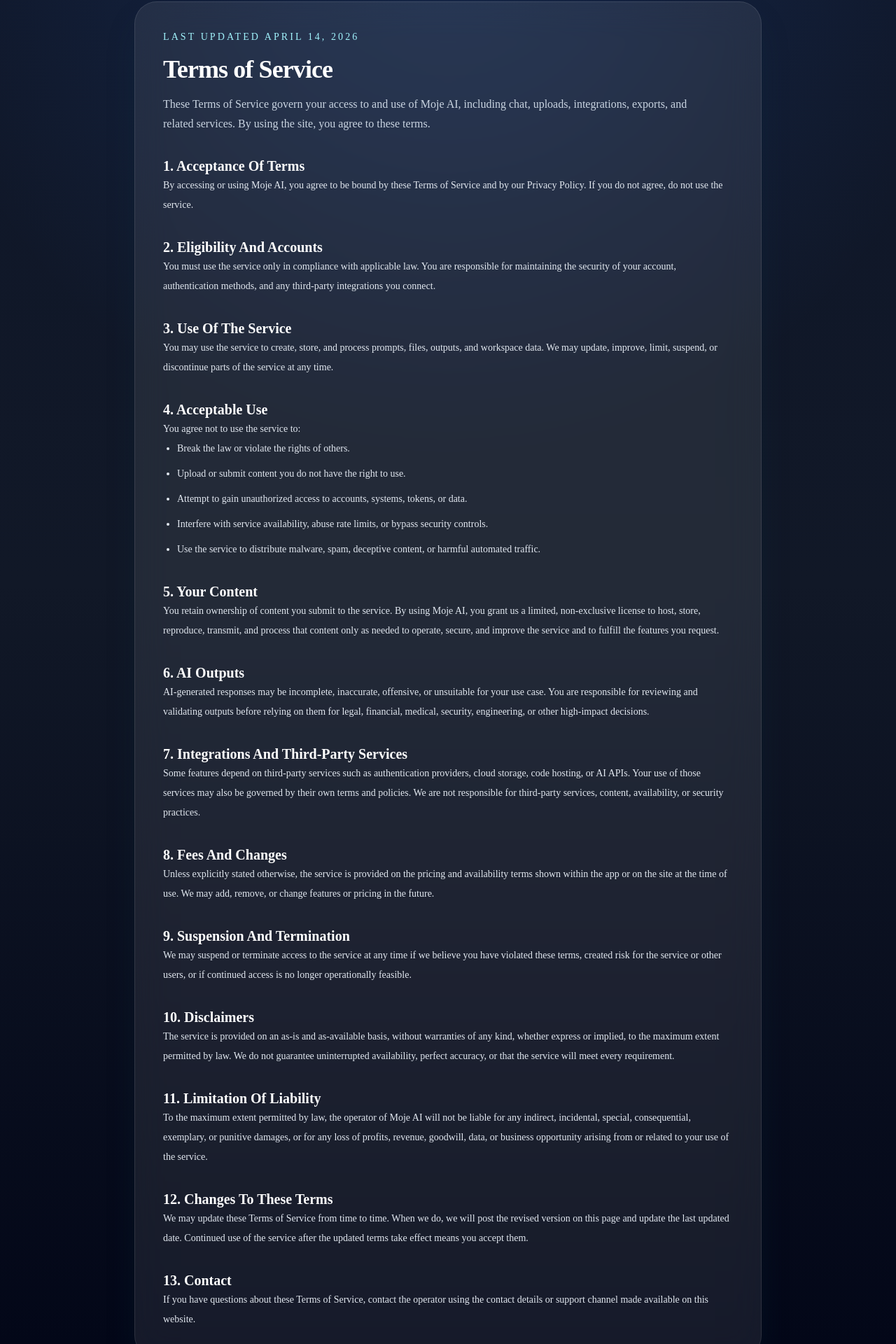
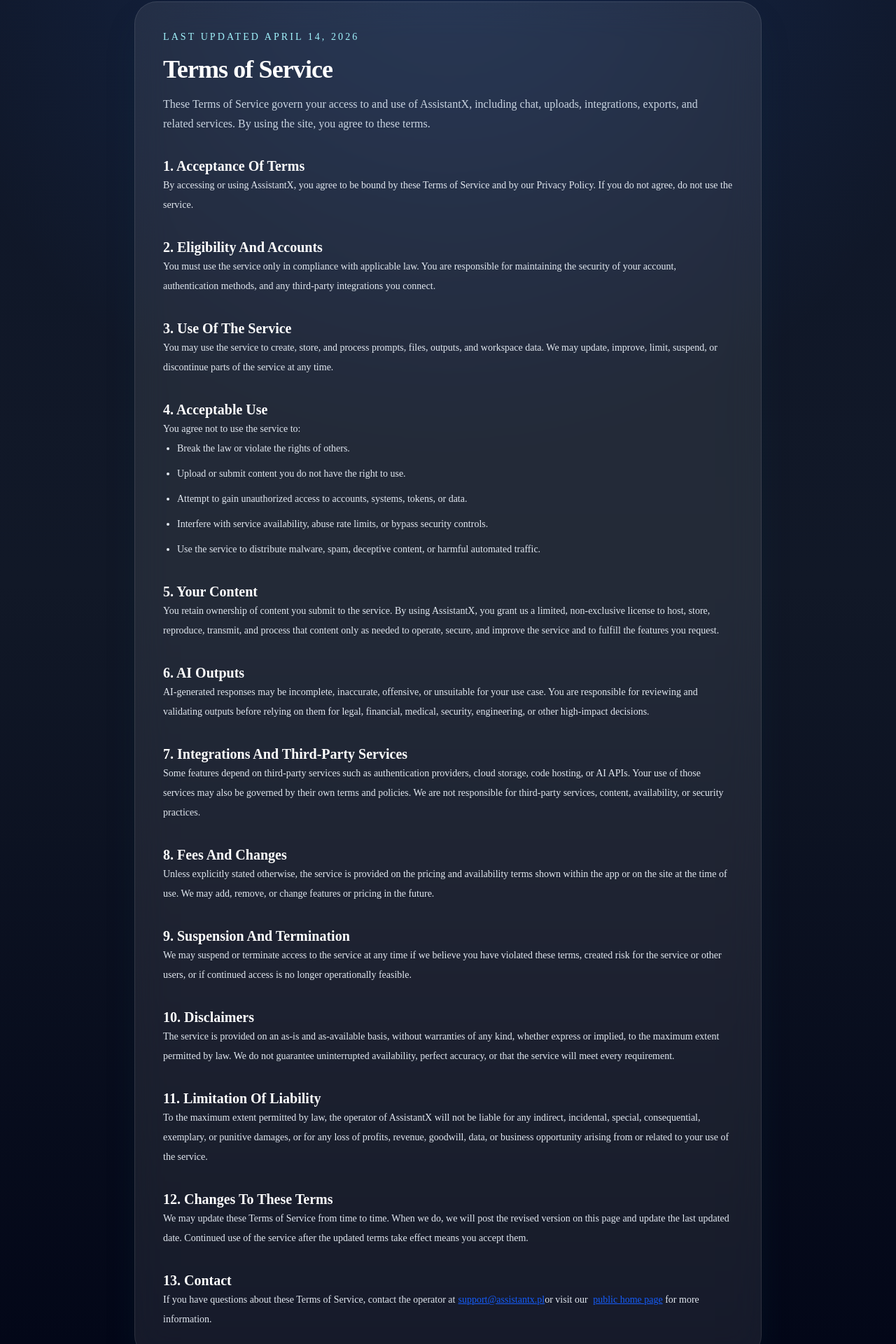
Before and after one commit to wiktorskrabel89-byte/Assistantx, a Next.js app: page /terms in a window 1280 px wide. Shown: the part 108-2028 px from the top of the page at 70% size. Built offline with nearby package versions, Linux system fonts and the light colour scheme.

Commit message:
fix: add contact email and public home page link to Terms of Service

```diff
--- a/app/terms/page.tsx
+++ b/app/terms/page.tsx
@@ -3,20 +3,20 @@
 
 export const metadata: Metadata = {
   title: "Terms of Service",
-  description: "The terms that govern access to and use of Moje AI.",
+  description: "The terms that govern access to and use of AssistantX.",
 };
 
 export default function TermsPage() {
   return (
     <LegalDocument
       title="Terms of Service"
-      description="These Terms of Service govern your access to and use of Moje AI, including chat, uploads, integrations, exports, and related services. By using the site, you agree to these terms."
+      description="These Terms of Service govern your access to and use of AssistantX, including chat, uploads, integrations, exports, and related services. By using the site, you agree to these terms."
       lastUpdated="April 14, 2026"
     >
       <section>
         <h2>1. Acceptance Of Terms</h2>
         <p>
-          By accessing or using Moje AI, you agree to be bound by these Terms of Service and by our Privacy Policy. If you do not agree, do not use the service.
+          By accessing or using AssistantX, you agree to be bound by these Terms of Service and by our Privacy Policy. If you do not agree, do not use the service.
         </p>
       </section>
 
@@ -49,7 +49,7 @@
       <section>
         <h2>5. Your Content</h2>
         <p>
-          You retain ownership of content you submit to the service. By using Moje AI, you grant us a limited, non-exclusive license to host, store, reproduce, transmit, and process that content only as needed to operate, secure, and improve the service and to fulfill the features you request.
+          You retain ownership of content you submit to the service. By using AssistantX, you grant us a limited, non-exclusive license to host, store, reproduce, transmit, and process that content only as needed to operate, secure, and improve the service and to fulfill the features you request.
         </p>
       </section>
 
@@ -91,7 +91,7 @@
       <section>
         <h2>11. Limitation Of Liability</h2>
         <p>
-          To the maximum extent permitted by law, the operator of Moje AI will not be liable for any indirect, incidental, special, consequential, exemplary, or punitive damages, or for any loss of profits, revenue, goodwill, data, or business opportunity arising from or related to your use of the service.
+          To the maximum extent permitted by law, the operator of AssistantX will not be liable for any indirect, incidental, special, consequential, exemplary, or punitive damages, or for any loss of profits, revenue, goodwill, data, or business opportunity arising from or related to your use of the service.
         </p>
       </section>
 
@@ -105,7 +105,9 @@
       <section>
         <h2>13. Contact</h2>
         <p>
-          If you have questions about these Terms of Service, contact the operator using the contact details or support channel made available on this website.
+          If you have questions about these Terms of Service, contact the operator at
+          <a href="mailto:support@assistantx.pl" className="text-blue-600 underline ml-1">support@assistantx.pl</a>
+          or visit our <a href="/page-public" className="text-blue-600 underline ml-1">public home page</a> for more information.
         </p>
       </section>
     </LegalDocument>
```
